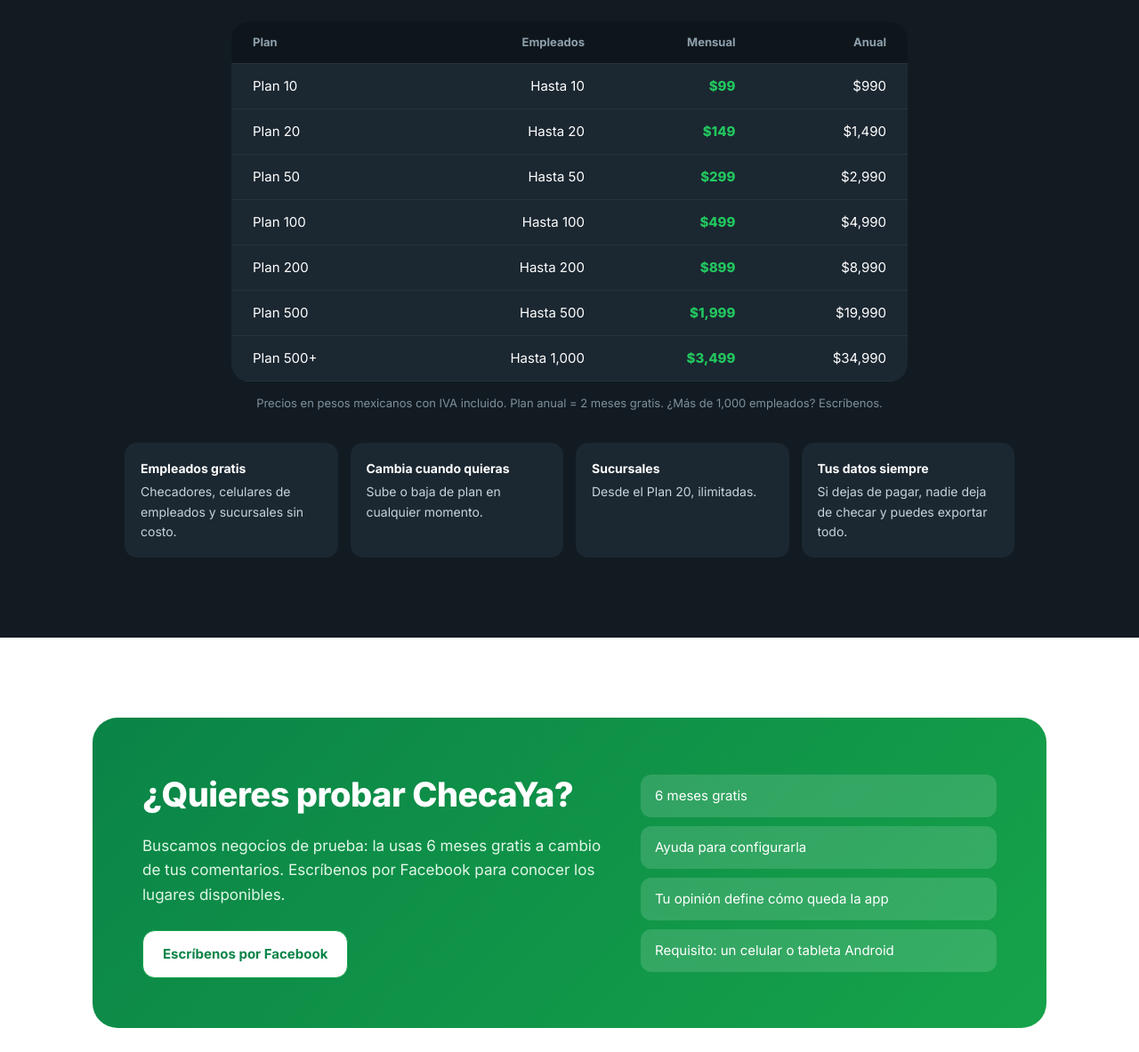
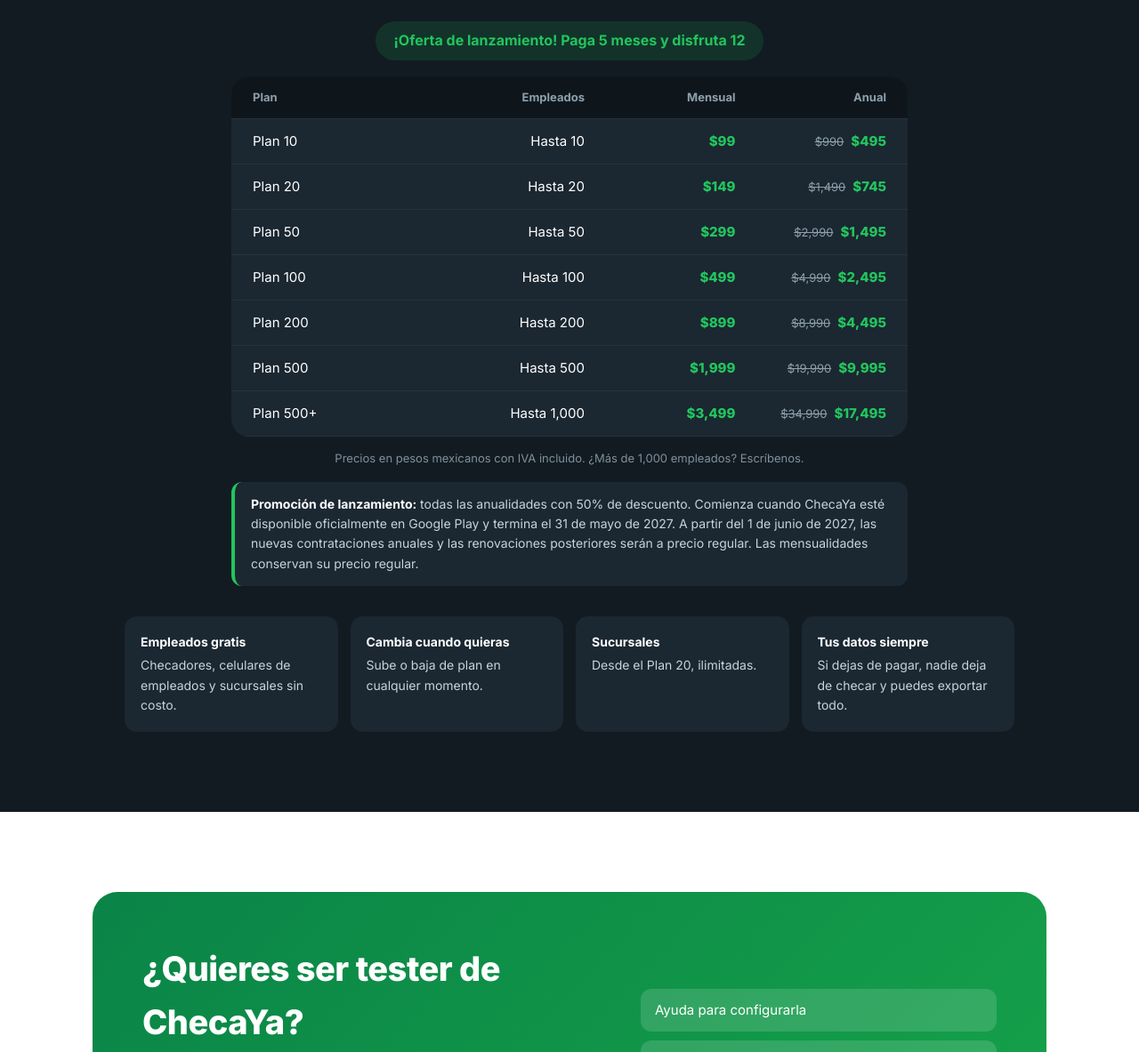
Before and after one commit to soyoskarsanchez/checaya-web, a plain HTML site: page index.html in a window 1280 px wide. Shown: the part 2820-4003 px from the top of the page at 89% size. Drawn offline with Linux system fonts and the light colour scheme.

Commit message:
Add files via upload
Promoción de lanzamiento y testers

```diff
--- a/index.html
+++ b/index.html
@@ -69,6 +69,10 @@ h2{font-size:38px;font-weight:800;letter-spacing:-.5px;text-align:center}
 .fila.enc{background:#0E161C;color:#8EA0AC;font-size:13px;font-weight:700}
 .fila span:not(:first-child){text-align:right}
 .fila .m{font-weight:800;color:var(--verde-claro)}
+.fila .a s{color:#8EA0AC;font-size:13px;margin-right:8px}.fila .a b{font-weight:800;color:var(--verde-claro)}
+.oferta{max-width:760px;margin:0 auto 18px;text-align:center}.oferta .pill{margin-bottom:0;font-size:16px;padding:9px 20px}
+.promo-nota{max-width:760px;margin:16px auto 0;background:var(--navy2);border-left:4px solid var(--verde-claro);border-radius:12px;padding:14px 18px;font-size:14px;color:#C9D3DA;text-align:left}
+@media(max-width:600px){.fila{padding:13px 14px;font-size:14px}.fila .a s{display:block;margin:0}}
 .reglas{display:grid;grid-template-columns:repeat(4,1fr);gap:14px;max-width:1000px;margin:34px auto 0}
 .regla{background:var(--navy2);border-radius:14px;padding:18px;font-size:14px;color:#C9D3DA}
 .regla b{display:block;color:#fff;margin-bottom:4px}
@@ -159,8 +163,10 @@ footer a:hover{color:#fff}
 <section id="precios" class="precios"><div class="wrap">
  <h2>Precios claros, sin letras chiquitas</h2>
  <p class="lead">Solo paga el dueño o supervisor. Prueba gratis 15 días.</p>
+ <div class="oferta"><span class="pill">¡Oferta de lanzamiento! Paga 5 meses y disfruta 12</span></div>
  <div class="tabla" id="tabla"><div class="fila enc"><span>Plan</span><span>Empleados</span><span>Mensual</span><span>Anual</span></div></div>
- <p class="nota" style="text-align:center;margin-top:14px">Precios en pesos mexicanos con IVA incluido. Plan anual = 2 meses gratis. ¿Más de 1,000 empleados? Escríbenos.</p>
+ <p class="nota" style="text-align:center;margin-top:14px">Precios en pesos mexicanos con IVA incluido. ¿Más de 1,000 empleados? Escríbenos.</p>
+ <p class="promo-nota"><b style="color:#fff">Promoción de lanzamiento:</b> todas las anualidades con 50% de descuento. Comienza cuando ChecaYa esté disponible oficialmente en Google Play y termina el 31 de mayo de 2027. A partir del 1 de junio de 2027, las nuevas contrataciones anuales y las renovaciones posteriores serán a precio regular. Las mensualidades conservan su precio regular.</p>
  <div class="reglas">
   <div class="regla"><b>Empleados gratis</b>Checadores, celulares de empleados y sucursales sin costo.</div>
   <div class="regla"><b>Cambia cuando quieras</b>Sube o baja de plan en cualquier momento.</div>
@@ -171,8 +177,8 @@ footer a:hover{color:#fff}
 
 <section id="prueba"><div class="wrap">
  <div class="tester">
-  <div><h2>¿Quieres probar ChecaYa?</h2><p>Buscamos negocios de prueba: la usas 6 meses gratis a cambio de tus comentarios. Escríbenos por Facebook para conocer los lugares disponibles.</p><div style="margin-top:26px"><a class="btn btn-borde" href="https://www.facebook.com/ChecaYaApp" target="_blank" rel="noopener">Escríbenos por Facebook</a></div></div>
-  <ul><li>6 meses gratis</li><li>Ayuda para configurarla</li><li>Tu opinión define cómo queda la app</li><li>Requisito: un celular o tableta Android</li></ul>
+  <div><h2>¿Quieres ser tester de ChecaYa?</h2><p>Estamos buscando negocios para probar la app. Si quieres ser tester, contáctanos por Facebook y te damos los detalles.</p><div style="margin-top:26px"><a class="btn btn-borde" href="https://www.facebook.com/ChecaYaApp" target="_blank" rel="noopener">Escríbenos por Facebook</a></div></div>
+  <ul><li>Ayuda para configurarla</li><li>Tu opinión define cómo queda la app</li><li>Requisito: un celular o tableta Android</li></ul>
  </div>
 </div></section>
 
@@ -208,7 +214,7 @@ footer a:hover{color:#fff}
 const planes=[['Plan 10','Hasta 10',99,990],['Plan 20','Hasta 20',149,1490],['Plan 50','Hasta 50',299,2990],['Plan 100','Hasta 100',499,4990],['Plan 200','Hasta 200',899,8990],['Plan 500','Hasta 500',1999,19990],['Plan 500+','Hasta 1,000',3499,34990]];
 const f=n=>'$'+n.toLocaleString('es-MX');
 const t=document.getElementById('tabla');
-planes.forEach(([n,e,m,a])=>{t.insertAdjacentHTML('beforeend',`<div class="fila"><span>${n}</span><span>${e}</span><span class="m">${f(m)}</span><span>${f(a)}</span></div>`)});
+planes.forEach(([n,e,m,a])=>{t.insertAdjacentHTML('beforeend',`<div class="fila"><span>${n}</span><span>${e}</span><span class="m">${f(m)}</span><span class="a"><s>${f(a)}</s><b>${f(a/2)}</b></span></div>`)});
 </script>
 </body>
 </html>
```
